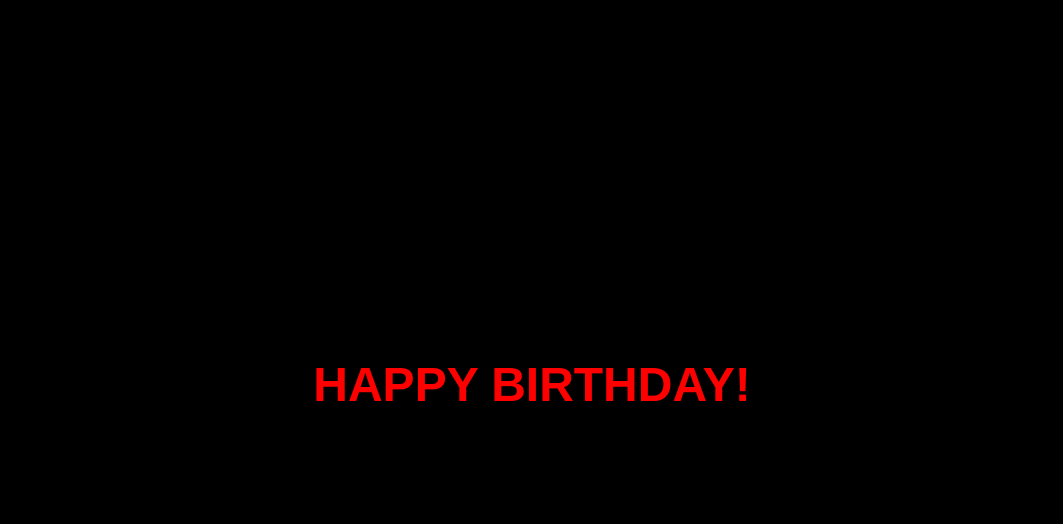
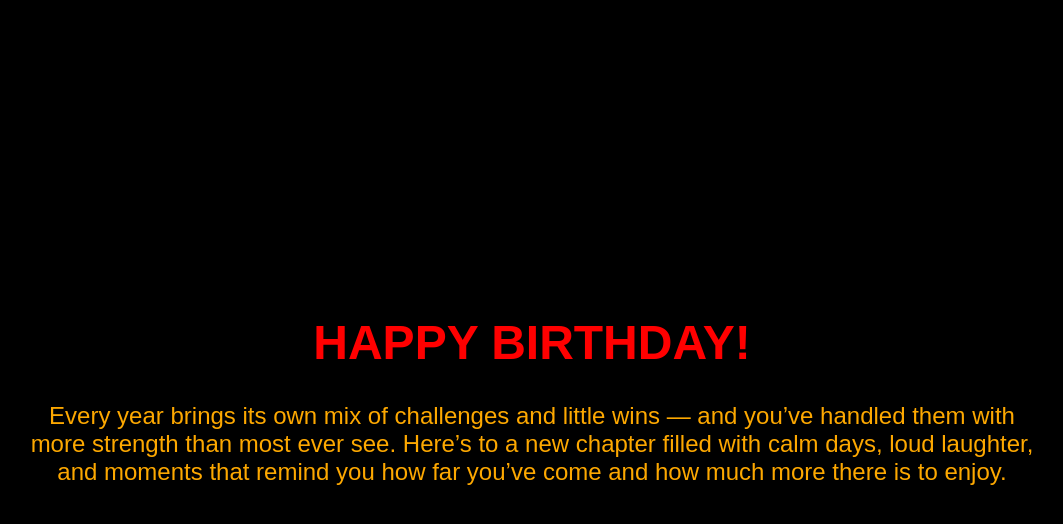
Before and after one commit to TarunBali/MAY1, a plain HTML site: page Scene3.html in a window 1280 px wide. Both pictures are taken after a click on the element 640 px from the left and 184 px from the top of the page. Shown: the whole page, without its empty margins (108-1171 px from the left). Drawn offline with Linux system fonts and the light colour scheme.

Commit message:
Update Scene3.html

```diff
--- a/Scene3.html
+++ b/Scene3.html
@@ -326,7 +326,7 @@
     </div>
     <div class="black-screen">
       <h1 class="birthday-title">HAPPY BIRTHDAY!</h1>
-      <p class="birthday-message"Every year brings its own mix of challenges and little wins — and you’ve handled them with more strength than most ever see. Here’s to a new chapter filled with calm days, loud laughter, and moments that remind you how far you’ve come and how much more there is to enjoy.
+      <p class="birthday-message">Every year brings its own mix of challenges and little wins — and you’ve handled them with more strength than most ever see. Here’s to a new chapter filled with calm days, loud laughter, and moments that remind you how far you’ve come and how much more there is to enjoy.
 
 </p>
     </div>
```
